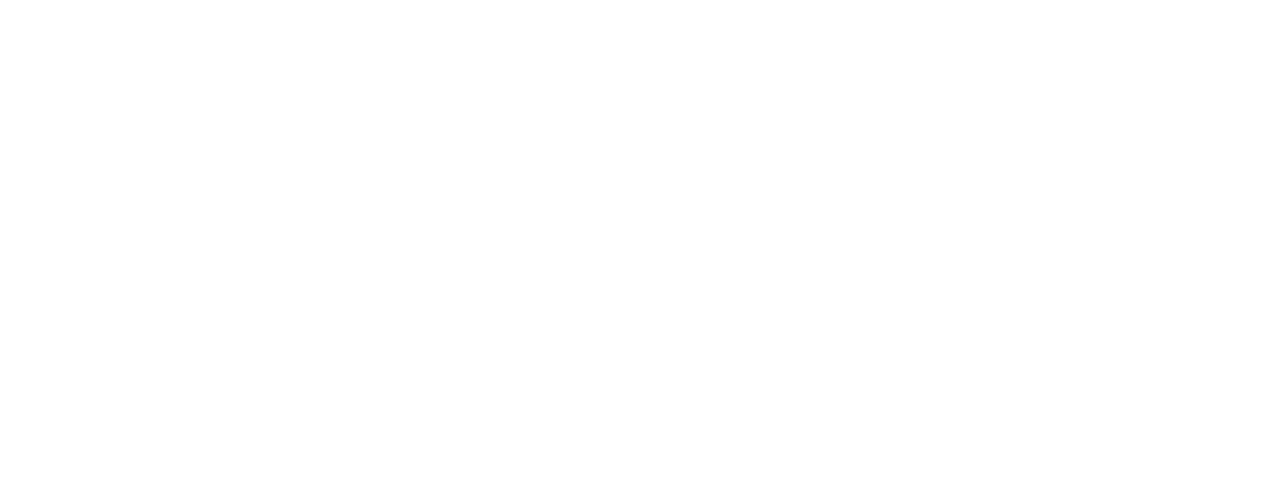
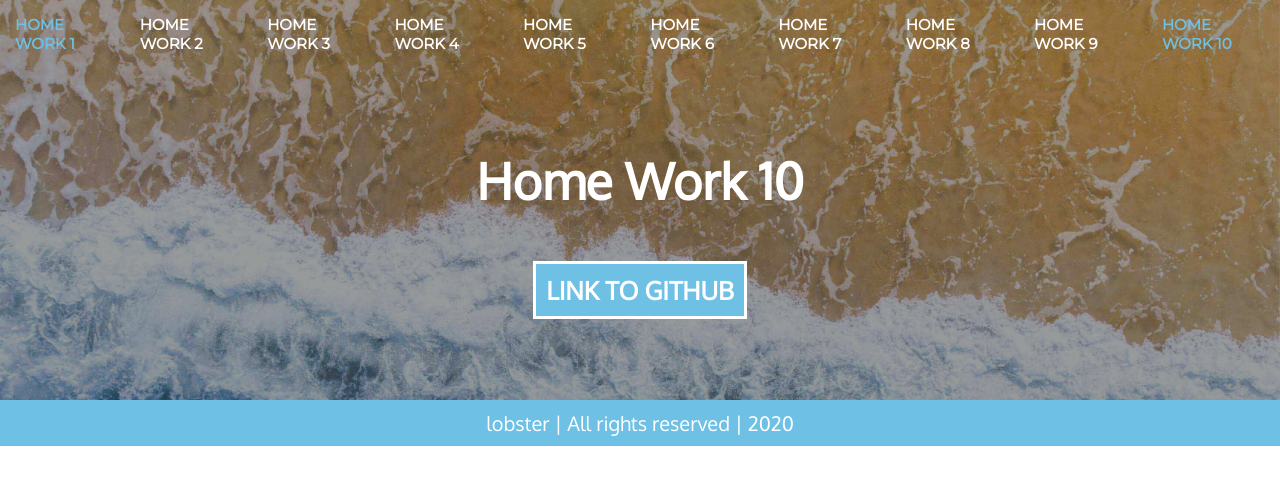
Before and after one commit to Nazar-himin/js-course, a plain HTML site: page home-work-10/home-work-10.html in a window 1280 px wide. Drawn offline with nearby package versions, Linux system fonts and the light colour scheme.

Commit message:
home-work-10 done

```diff
--- /dev/null
+++ b/home-work-10/home-work-10.css
@@ -0,0 +1,117 @@
+@import url('https://fonts.googleapis.com/css?family=Indie+Flower&display=swap');
+@import url('https://fonts.googleapis.com/css?family=Oxygen&display=swap');
+@import url('https://fonts.googleapis.com/css?family=Alfa+Slab+One&display=swap');
+@import url('https://fonts.googleapis.com/css?family=Montserrat&display=swap');
+
+body {
+    margin: 0px;
+}
+
+.banner {
+    background-image: url('../img/single_back.jpg');
+    background-attachment: fixed;
+    background-repeat: no-repeat;
+    background-position: center center;
+    background-size: cover;
+    height: 50vh;
+    display: flex;
+    justify-content: center;
+    align-items: center;
+}
+
+.banner_overlay {
+    width: 100%;
+    height: 100%;
+    display: flex;
+    align-items: center;
+    background: #00000063;
+    flex-direction: column;
+}
+
+.main_menu nav {
+    display: flex;
+    justify-content: center;
+    width: 100%;
+    align-items: center;
+}
+
+.main_menu nav a {
+    padding: 15px;
+    color: #fff;
+    text-decoration: none;
+    font-size: 15px;
+    transition: all 0.3s ease-out;
+    font-family: 'Montserrat', sans-serif;
+    font-weight: 600;
+}
+
+.main_menu nav a:hover {
+    color: #6ec0e5;
+    transition: all 0.3s ease-out;
+}
+
+a.menu_link.active {
+    color: #6ec0e5;
+}
+
+.baner_text {
+    display: flex;
+    flex-direction: column;
+    justify-content: center;
+    align-items: center;
+    height: 100%;
+}
+
+.banner span {
+    color: #fff;
+    font-size: 50px;
+    font-weight: 900;
+    font-family: 'Oxygen', sans-serif;
+}
+
+.baner_text a {
+    padding: 10px;
+    border: solid 3px #fff;
+    text-decoration: none;
+    background: #6ec0e5;
+    transition: all 0.3s linear;
+    margin-top: 15%;
+}
+
+.baner_text a span {
+    font-size: 25px;
+    transition: all 0.3s linear;
+}
+
+.baner_text a:hover {
+    background: #fff;
+    border: solid 3px #6ec0e5;
+    transition: all 0.3s linear;
+}
+
+.baner_text a:hover span {
+    color: #6ec0e5;
+    transition: all 0.3s linear;
+}
+
+.home_work_console {
+    padding: 20px;
+    font-size: 25px;
+    font-family: 'Montserrat', sans-serif;
+    border: solid 6px #6ec0e5;
+    color: #6ec0e5;
+    font-weight: 600;
+    text-align: center;
+}
+
+footer {
+    padding: 10px;
+    background: #6ec0e5;
+    color: #fff;
+    font-size: 20px;
+    font-weight: 400;
+    font-family: 'Oxygen', sans-serif;
+    display: flex;
+    justify-content: center;
+    align-items: center;
+}
--- a/home-work-10/home-work-10.html
+++ b/home-work-10/home-work-10.html
@@ -2,17 +2,66 @@
 <html lang="en">
 
 <head>
-    <meta charset="UTF-8">
-    <meta name="viewport" content="width=device-width, initial-scale=1.0">
-    <title>WEB</title>
-
-    <script src="https://ajax.googleapis.com/ajax/libs/jquery/3.4.1/jquery.min.js"></script>
-
+  <meta charset="UTF-8" />
+  <meta name="viewport" content="width=device-width, initial-scale=1.0" />
+  <meta http-equiv="X-UA-Compatible" content="ie=edge" />
+  <link rel="stylesheet" href="home-work-10.css" />
+  <link rel="shortcut icon" href="../img/js.png" type="image/png" />
+  <title>Home Work 9</title>
 </head>
 
 <body>
+  <header>
+    <div class="banner">
+      <div class="banner_overlay">
+        <div class="main_menu">
+          <nav>
+            <a href="https://nazar-himin.github.io/js-course" class="menu_link">HOME WORK 1</a>
+            <a href="https://nazar-himin.github.io/js-course/home-work-2/home-work-2.html" class="menu_link">HOME WORK
+              2</a>
+            <a href="https://nazar-himin.github.io/js-course/home-work-3/home-work-3.html" class="menu_link">HOME WORK
+              3</a>
+            <a href="https://nazar-himin.github.io/js-course/home-work-4/home-work-4.html" class="menu_link">HOME WORK
+              4</a>
+            <a href="https://nazar-himin.github.io/js-course/home-work-5/home-work-5.html" class="menu_link">HOME WORK
+              5</a>
+            <a href="https://nazar-himin.github.io/js-course/home-work-6/home-work-6.html" class="menu_link">HOME WORK
+              6</a>
+            <a href="https://nazar-himin.github.io/js-course/home-work-7/home-work-7.html" class="menu_link">HOME WORK
+              7</a>
+            <a href="https://nazar-himin.github.io/js-course/home-work-8/home-work-8.html" class="menu_link">HOME WORK
+              8</a>
+            <a href="https://nazar-himin.github.io/js-course/home-work-9/home-work-9.html" class="menu_link">HOME
+              WORK
+              9</a>
+            <a href="https://nazar-himin.github.io/js-course/home-work-10/home-work-10.html"
+              class="menu_link active">HOME WORK
+              10</a>
+          </nav>
+        </div>
+        <div class="baner_text">
+          <span>
+            Home Work 10
+          </span>
+          <a href="https://github.com/Nazar-himin/js-course"><span>LINK TO GITHUB</span></a>
+        </div>
+      </div>
+    </div>
+  </header>
+  <main>
+    <!-- <div class="home_work_console">
+            <span>Look for tasks in console</span>
+        </div> -->
+  </main>
+  <footer>
+    <div>
+      <span>
+        lobster | All rights reserved | 2020
+      </span>
+    </div>
+  </footer>
+  <script src="home-work-10.js"></script>
 
-    <script src="home-work-10.js"></script>
 </body>
 
 </html>
--- a/home-work-10/home-work-10.js
+++ b/home-work-10/home-work-10.js
@@ -1,10 +1,5 @@
-// $('input[type=checkbox]').change(function() {
-//   if ($(this).prop('checked')) {
-//     $(this).attr('checked', 'checked');
-//   } else {
-//     $(this).removeAttr('checked');
-//   }
-// });
+//Task ONE
+console.log('----------------TASK ONE----------------');
 
 let arr = ['Tom', 'Sam', 'Ray', 'Bob'];
 
@@ -13,7 +8,8 @@ console.log(x); // "Tom"
 console.log(y); // "Sam"
 console.log(z); // [Bob]
 
-///////////////////////////
+//Task TWO
+console.log('----------------TASK TWO----------------');
 
 let data = {
   names: ['Sam', 'Tom', 'Ray', 'Bob'],
@@ -30,11 +26,87 @@ console.log(age2); // 24
 console.log(name4); // "Bob"
 console.log(age4); // 26
 
-///////////////
+//Task THREE
+console.log('----------------TASK THREE----------------');
 
-// function mul() {
+function mul(...arr) {
+  let result = 0;
+  for (let i = 0; i < arr.length; i++) {
+    if (typeof arr[i] === 'number') {
+      result += arr[i];
+    }
+  }
+  return result;
+}
 
+console.log(mul(1, 'str', 2, 3, true));
+console.log(mul(null, 'str', false, true));
+
+//Task FOUR
+console.log('----------------TASK FOUR----------------');
+
+let server = {
+  data: 0,
+  convertToString: function(callback) {
+    callback(() => this.data + '');
+  }
+};
+let client = {
+  server: server,
+  result: '',
+  calc: function(data) {
+    this.server.data = data;
+    this.server.convertToString(this.notification());
+  },
+  notification: function() {
+    return callback => (this.result = callback());
+  }
+};
+client.calc(123);
+console.log(client.result); // "123"
+console.log(typeof client.result); // "string"
+
+//Task FIVE
+console.log('----------------TASK FIVE----------------');
+
+// let keys = [1, 2, 3, 4, 'aaa'];
+// let values = ['div', 'span', 'b', 'i', 'bbb'];
+// let newArr = [];
+// let thing;
+
+// function aaa(keys, values) {
+//   for (let y = 0; y < values.length; y++) {
+//     thing = {};
+//     for (let i = 0; i < keys.length; i++) {
+//       thing[keys[i]] = values[i];
+//     }
+//     newArr.push(thing);
+//   }
+//   return thing;
 // }
+// aaa(keys, values);
+// console.log(
+//   `first array: [${keys}], second array [${values}]
+// Result:`,
+//   thing
+// );
 
-// console.log(mul(1, 'str', 2, 3, true)); // 6
-// console.log(mul(null, 'str', false, true)); // 0
+let keys = [1, 2, 3, 4];
+let values = ['div', 'span', 'b', 'i'];
+
+let map = new Map();
+
+function mapBuilder(keys, values) {
+  for (let i = 0; i < keys.length; i++) {
+    map.set(keys[i], values[i]);
+  }
+}
+mapBuilder(keys, values);
+
+console.log(
+  `first array: [${keys}], second array [${values}]
+Result:`,
+  map
+);
+console.log(map.size);
+console.log(map.get(2));
--- a/home-work-8/home-work-8.js
+++ b/home-work-8/home-work-8.js
@@ -61,9 +61,9 @@ console.log('----------------TASK SIX----------------');
 function checkEmail(someMail) {
   let mailReg = /^[a-z0-9]\w+[-]?\w+@\w+[-]?\w+\.\w+$/gi.test(someMail);
   if (mailReg) {
-    console.log('Email is correct!');
+    console.log(`Email ${someMail} is correct!`);
   } else {
-    console.log('Email is not correct!');
+    console.log(`Email ${someMail} is not correct!`);
   }
 }
 
@@ -97,7 +97,7 @@ function checkLogin(log) {
     if (count === 1) {
       console.log(sortedArr[i]);
     } else {
-      console.log(`${sortedArr[i]} = ${count}(times)`);
+      console.log(`${sortedArr[i]}  ${count}(times)`);
     }
   }
 }
```
